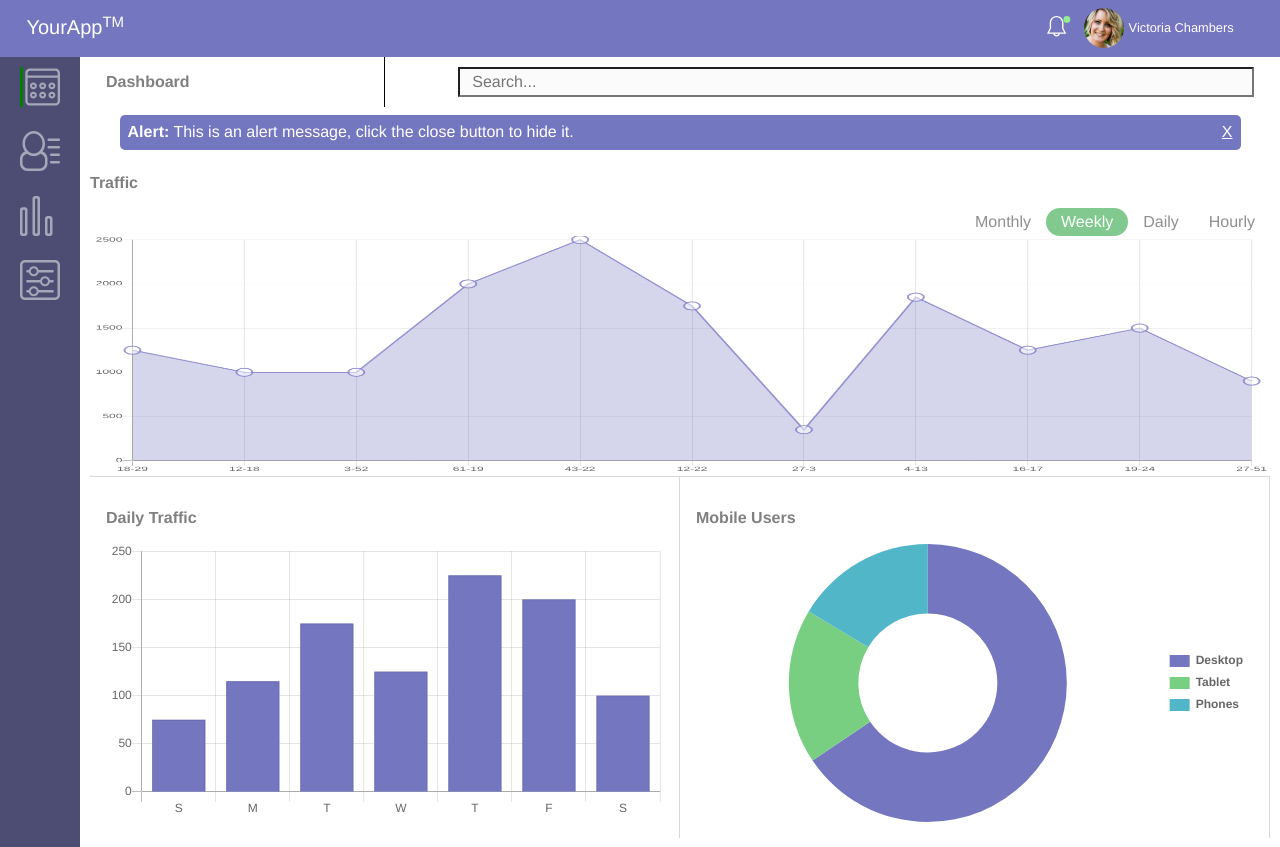
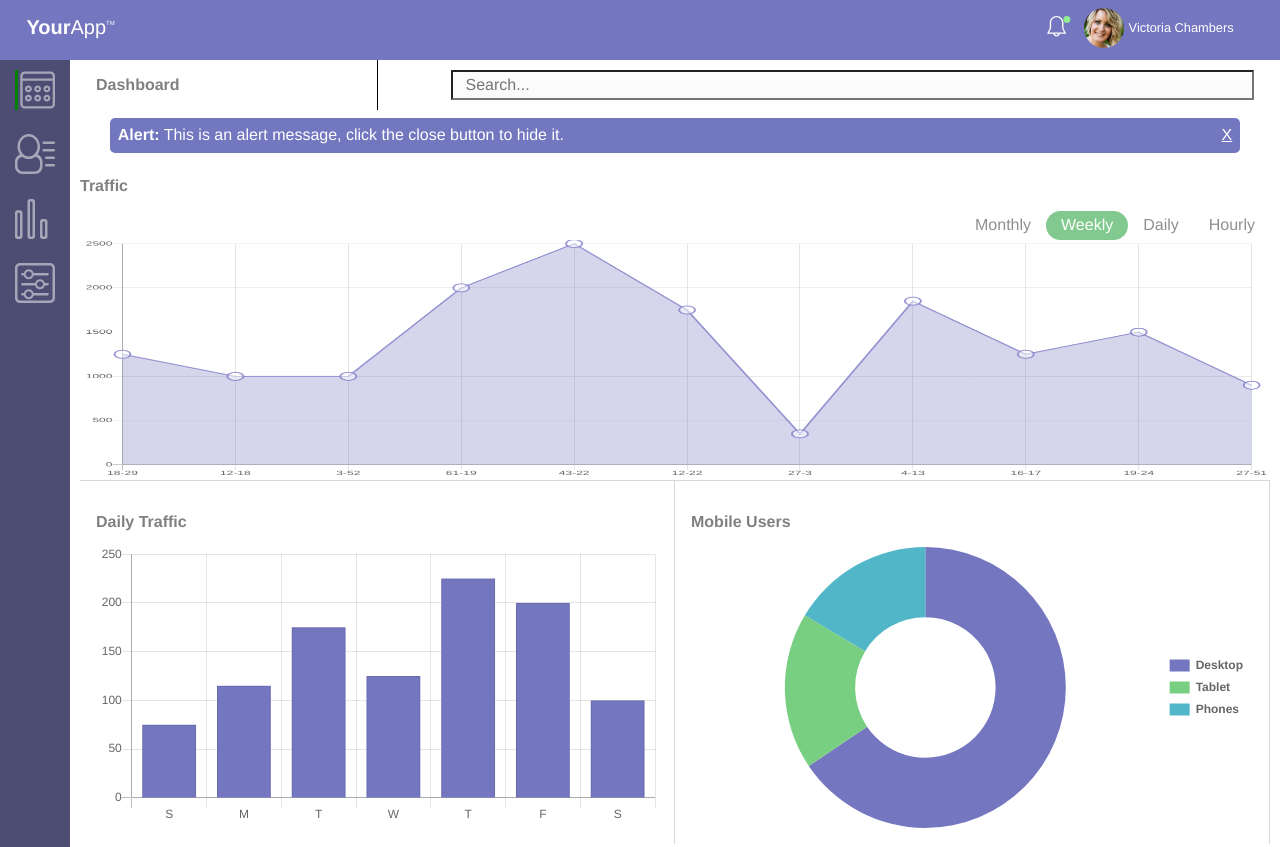
Before and after one commit to WebDev218/Seventh-Project, a website: page index.html in a window 1280 px wide. Shown: the top 847 px of the page. Drawn offline with nearby package versions, Linux system fonts and the light colour scheme.

Commit message:
Updated grid layout
Removed the page-content wrapper so that the whole page can be part of the main #grid-wrapper

```diff
--- a/index.html
+++ b/index.html
@@ -21,7 +21,7 @@
 	<div id="grid-wrapper">
 		<header>
 			<h1 class="your-app">
-				<span>Your</span>App<sup style="">TM</sup>
+				<strong>Your</strong>App<sup class="tm">TM</sup>
 			</h1>
 			<div>
 				<svg class="icon notification" viewBox="0 0 35 35">
@@ -42,7 +42,7 @@
 			</div>
 		</header>
 
-		<div class="page-content">
+
 		<nav id="main-nav">
 			<ul>
 			<li class="">
@@ -275,7 +275,6 @@
 			</div> <!-- End of main content wrapper -->
 		</main>
 	</div>
-	</div>
 
 
 	<script src="scripts/tools.js"></script>
--- a/styles/style.css
+++ b/styles/style.css
@@ -46,6 +46,10 @@ canvas { /* Credit to: https://treehouse-fewd-102.slack.com/archives/CAW4BE0G4/p
   /*This was added because the canvas would grow with the browser window but not shrink*/
 }
 
+.yourapp-logo {
+	margin: auto 2em;
+}
+
 
 
 /* ========== Page Foundations ========== */
@@ -57,23 +61,16 @@ canvas { /* Credit to: https://treehouse-fewd-102.slack.com/archives/CAW4BE0G4/p
 	==========*/
 #grid-wrapper {
 	display: grid;
-	grid-template-rows: 1fr;
+	grid-template-rows: 70px 70px 1fr;
 	grid-gap: 0;
 	grid-template-areas:
 		"header"
-		"page-content";
-}
-.page-content {
-	grid-area: page-content;
-	display: grid;
-	grid-template-columns: 1fr;
-	grid-template-areas:
-		"main-nav"
-		"main-content";
+		"nav"
+		"main";
 }
 
-
 #main-content {
+	grid-area: main;
 	padding: 0 10px;
 	background: white;
 }
@@ -123,9 +120,19 @@ header div {
 	float: left;
 	font-size: 20px;
 	margin: .5em 1em;
-	font-weight: lighter;
+	font-weight: 100;
 	display: inline-block;
+
 }
+.your-app strong {
+	font-weight: 700;
+}
+
+.your-app sup {
+	font-size: .3em;
+	top: -1.5em;
+}
+
 
 /* User Area */
 .header-image {
@@ -260,7 +267,7 @@ header div {
 	fill: rgb(166, 166, 185);
 }
 #main-nav {
-	grid-area: main-nav;
+	grid-area: nav;
 	background: rgb(77, 76, 114);
 }
 #main-nav .icon:hover {
@@ -663,10 +670,6 @@ label strong {
 }
 
 @media (min-width: 768px) {
-	#grid-wrapper {
-		margin: 0;
-	}
-
 	.main-search {
 		width: 40%
 	}
@@ -674,12 +677,19 @@ label strong {
 	#main-alert {
 		width: 95%;
 	}
+	#main-nav {
+		width: 70px;
+	}
 
-	.page-content {
-	grid-template-columns: 80px 1fr;
-	grid-template-areas:
-		"main-nav main-content";
+	#grid-wrapper {
+		margin: 0;
+		grid-template-rows: 60px 1fr;
+		grid-template-columns: 70px 1fr;
+		grid-template-areas:
+			"header header"
+			"nav main";
 	}
+
 	.two-columns {
 		grid-template-columns: 1fr 1fr;
 	}
```
Also changed, not shown: images/company logo.png (added). Lines whose indentation alone changed are shown as unchanged.
